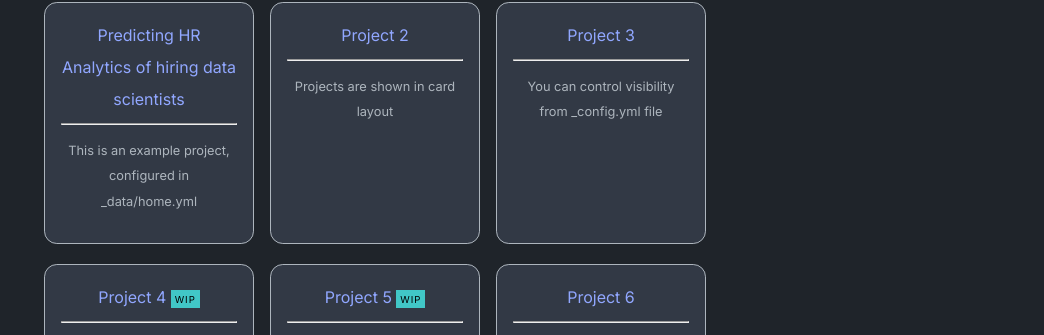
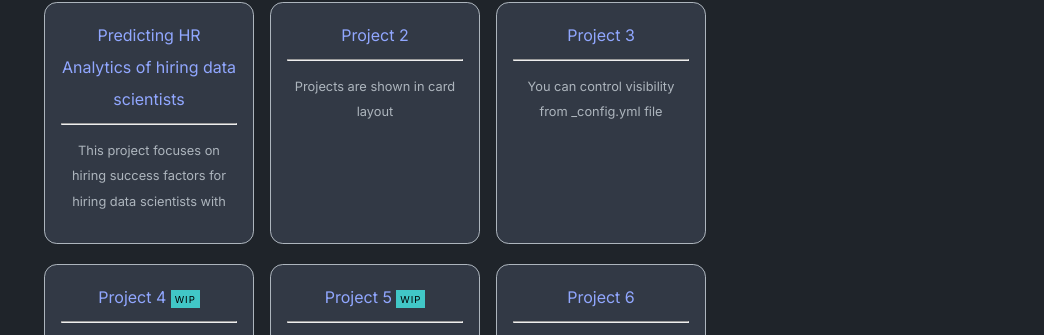
Before and after one commit to stackbit-projects/pleasant-oak-ce82d, a Jekyll site: the page built from index.md, in a window 1280 px wide. Shown: the part 437-772 px from the top of the page, without its empty margins (236-1280 px from the left). Built offline with Jekyll 4.4.1, drawn with Linux system fonts in a browser that asks for light colours.

Commit message:
home.yml: updated desc in project_entries

```diff
--- a/_data/home.yml
+++ b/_data/home.yml
@@ -9,7 +9,9 @@ project_entries:
   - title: Predicting HR Analytics of hiring data scientists
     url: >-
       https://github.com/Josef9154/Portfolio-Examples/blob/main/Project%201-%20Predicting%20HR%20analytics%20of%20data%20scientist.ipynb
-    desc: 'This is an example project, configured in _data/home.yml'
+    desc: >-
+      This project focuses on hiring success factors for hiring data scientists
+      with
   - title: Project 2
     url: overview-post
     desc: Projects are shown in card layout
```
